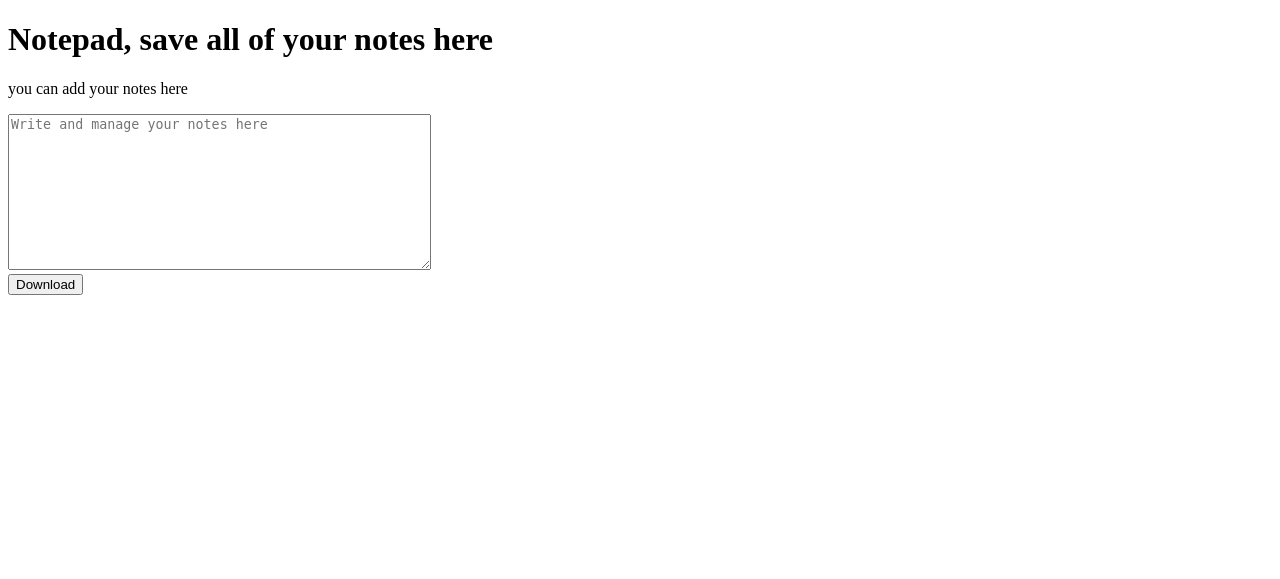
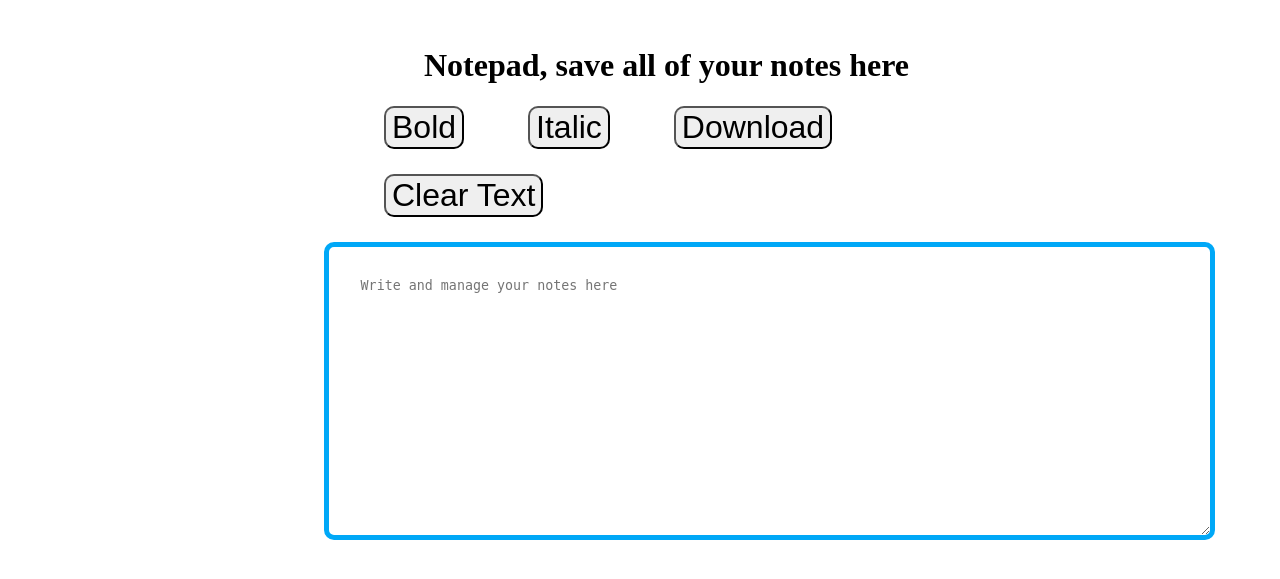
Before and after one commit to PRO-grammersss/Edu-hub, a Python web app: template notepad/templates/notepad.html in a window 1280 px wide. Shown: the part 88-667 px from the top of the page. Run offline with Jinja, Linux system fonts and the light colour scheme; the template is opened without the code that fills it, so the values that code supplies are empty.

Commit message:
some css and fixed download added blank buttons to(dont do anything yet)

```diff
--- a/notepad/templates/notepad.html
+++ b/notepad/templates/notepad.html
@@ -16,13 +16,21 @@
 <body>
     <link rel="stylesheet" href="notepadstyle.css">
     <script src="notepad.js"></script>
-    <h1>Notepad, save all of your notes here</h1>
-    <p>you can add your notes here</p>
+    <div class="format">
+        <h1> Notepad, save all of your notes here</h1>
 
-    <textarea id="notesarea" placeholder="Write and manage your notes here" rows="10" cols="50"></textarea>
-    <br>
-    <button onclick="saveTextAsFile(notepad.value,'notes.txt')">Download</button>
-    <br>
+        <div class="button">
+            <button type="button" onclick="makebold()" class="makebold" data-placement="top">Bold</button>
+            <button type="button" onclick="italic()" class="italic" data-placement="top">Italic</button>
+            <button onclick="saveTextAsFile(notesarea.value,'notes.txt')">Download</button>
+            <button type="button" onclick="cleartext()" class="cleartext" data-placement="top">Clear Text</button>
+        </div>
+
+        <textarea id="notesarea" placeholder="Write and manage your notes here" rows="15" cols="100"></textarea>
+        <br>
+
+        <br>
+    </div>
 
 
 
--- a/notepad/templates/notepadstyle.css
+++ b/notepad/templates/notepadstyle.css
@@ -0,0 +1,23 @@
+.format {
+    margin: auto;
+    width: 50%;
+    padding: 10px;
+}
+
+textarea {
+    padding: 5%;
+    border-color: #00a8f7;
+    border-width: thick;
+    border-radius: 10px;
+}
+
+button {
+    margin-left: 60px;
+    margin-bottom: 25px;
+    font-size: 32px;
+    border-radius: 10px;
+}
+
+h1 {
+    margin-left: 100px;
+}
```
